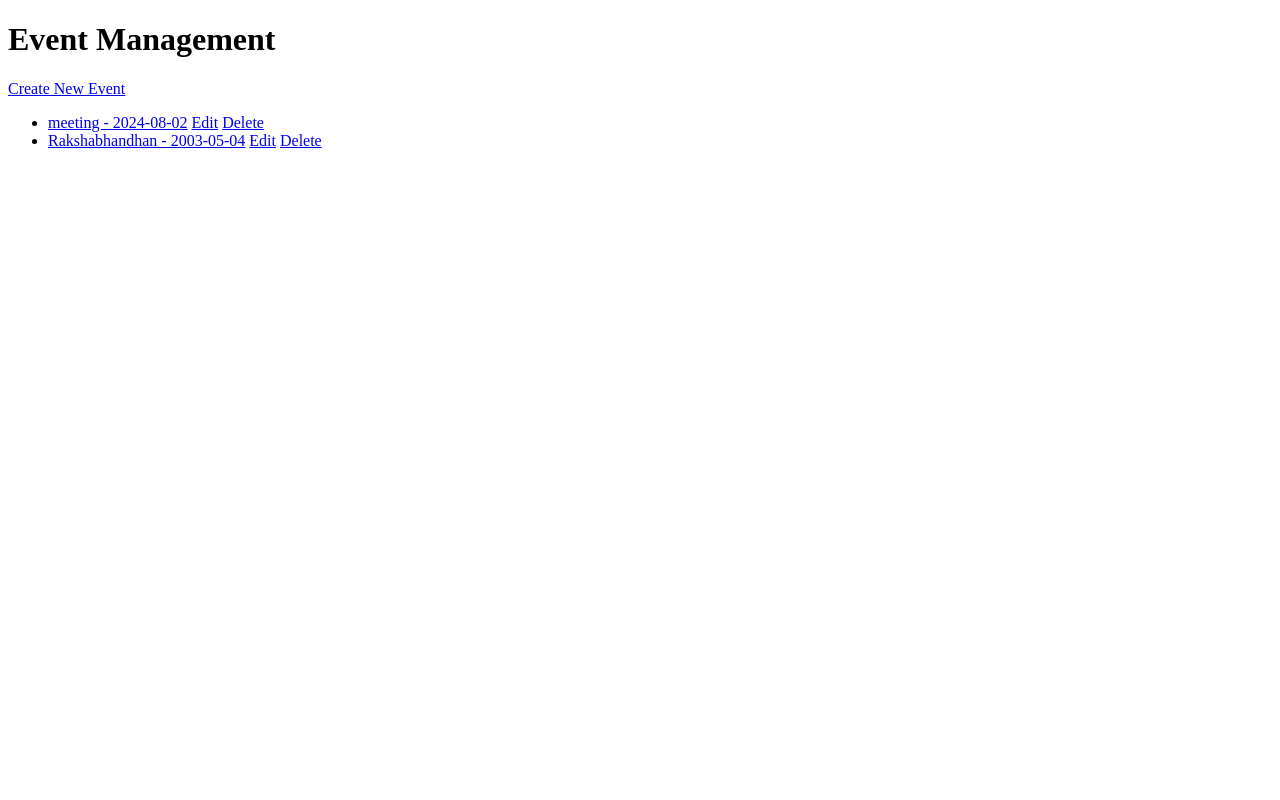
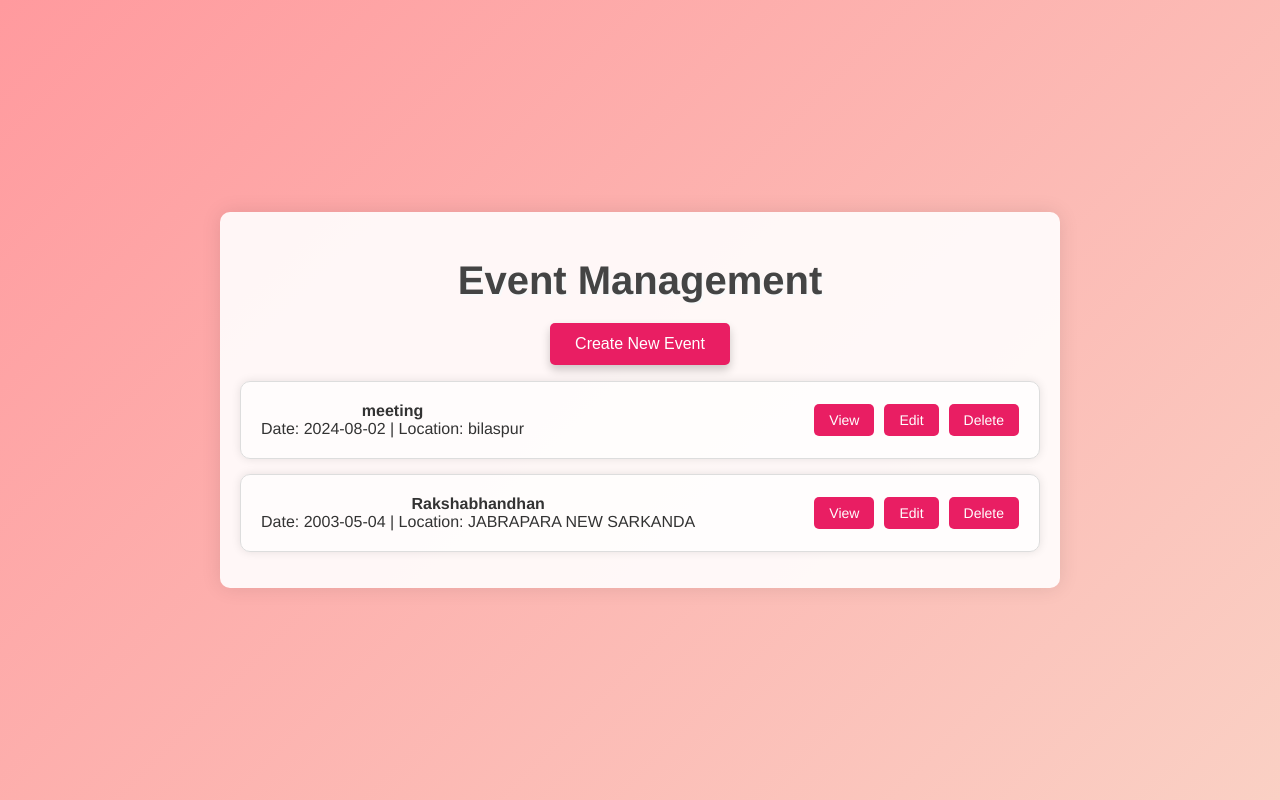
Before and after one commit to Namrata7Asati7/Event-Management, a Flask app: page / in a window 1280 px wide. Run offline with Flask 3, Linux system fonts and the light colour scheme; data comes from the database, SQL or seed files in the repository; both versions use the stored data as it was after the commit.

Commit message:
New Project

```diff
--- a/static/styles.css
+++ b/static/styles.css
@@ -0,0 +1,119 @@
+/* General Styles */
+body {
+    font-family: 'Helvetica Neue', Arial, sans-serif;
+    margin: 0;
+    padding: 0;
+    background: linear-gradient(135deg, #ff9a9e 0%, #fad0c4 100%);
+    color: #333;
+    display: flex;
+    justify-content: center;
+    align-items: center;
+    min-height: 100vh;
+}
+
+.container {
+    width: 80%;
+    max-width: 800px;
+    margin: 30px auto;
+    padding: 20px;
+    background-color: rgba(255, 255, 255, 0.9);
+    border-radius: 10px;
+    box-shadow: 0px 0px 20px rgba(0, 0, 0, 0.1);
+    text-align: center;
+}
+
+h1 {
+    font-size: 2.5em;
+    color: #444;
+    margin-bottom: 20px;
+    text-shadow: 2px 2px #f8f9fa;
+}
+
+a {
+    color: #007BFF;
+    text-decoration: none;
+}
+
+a:hover {
+    text-decoration: underline;
+}
+
+ul {
+    list-style-type: none;
+    padding: 0;
+}
+
+li {
+    background-color: rgba(255, 255, 255, 0.7);
+    margin: 15px 0;
+    padding: 20px;
+    border: 1px solid #ddd;
+    border-radius: 10px;
+    display: flex;
+    justify-content: space-between;
+    align-items: center;
+    box-shadow: 0px 0px 10px rgba(0, 0, 0, 0.1);
+}
+
+label {
+    display: block;
+    margin-bottom: 8px;
+    font-weight: bold;
+    color: #555;
+}
+
+input[type="text"],
+input[type="date"],
+textarea {
+    width: 100%;
+    padding: 12px;
+    margin-bottom: 15px;
+    border: 1px solid #ddd;
+    border-radius: 5px;
+    box-sizing: border-box;
+    font-size: 16px;
+    background-color: #f8f9fa;
+}
+
+textarea {
+    resize: vertical;
+    min-height: 100px;
+}
+
+button {
+    padding: 12px 25px;
+    font-size: 16px;
+    color: #fff;
+    background-color: #e91e63;
+    border: none;
+    border-radius: 5px;
+    cursor: pointer;
+    box-shadow: 0px 5px 10px rgba(0, 0, 0, 0.2);
+    transition: background-color 0.3s ease, transform 0.2s ease;
+}
+
+button:hover {
+    background-color: #d81b60;
+    transform: translateY(-2px);
+}
+
+.event-actions a {
+    margin-left: 10px;
+    padding: 8px 15px;
+    background-color: #e91e63;
+    border: none;
+    border-radius: 5px;
+    color: #fff;
+    font-size: 14px;
+    text-decoration: none;
+    transition: background-color 0.3s ease;
+}
+
+.event-actions a:hover {
+    background-color: #d81b60;
+}
+
+.event-actions {
+    display: flex;
+    justify-content: space-around;
+}
--- a/templates/create_event.html
+++ b/templates/create_event.html
@@ -3,10 +3,12 @@
 <head>
     <meta charset="UTF-8">
     <title>Create Event</title>
+    <link rel="stylesheet" type="text/css" href="{{ url_for('static', filename='styles.css') }}">
 </head>
 <body>
+    <div class="container">
         <h1>Create Event</h1>
-    <form action="{{ url_for('create_event') }}" method="POST">
+        <form method="POST" action="{{ url_for('create_event') }}">
             <label for="event_name">Event Name:</label>
             <input type="text" id="event_name" name="event_name" required><br>
 
@@ -21,5 +23,7 @@
 
             <button type="submit">Create Event</button>
         </form>
+    </div>
+
 </body>
 </html>
--- a/templates/edit_event.html
+++ b/templates/edit_event.html
@@ -3,6 +3,7 @@
 <head>
     <meta charset="UTF-8">
     <title>Edit Event</title>
+    <link rel="stylesheet" type="text/css" href="{{ url_for('static', filename='styles.css') }}">
 </head>
 <body>
     <h1>Edit Event</h1>
--- a/templates/event_details.html
+++ b/templates/event_details.html
@@ -3,6 +3,8 @@
 <head>
     <meta charset="UTF-8">
     <title>Event Details</title>
+    <link rel="stylesheet" type="text/css" href="{{ url_for('static', filename='styles.css') }}">
+
 </head>
 <body>
     <h1>{{ event[1] }}</h1>
--- a/templates/home.html
+++ b/templates/home.html
@@ -3,18 +3,27 @@
 <head>
     <meta charset="UTF-8">
     <title>Event Management</title>
+    <link rel="stylesheet" type="text/css" href="{{ url_for('static', filename='styles.css') }}">
 </head>
 <body>
+    <div class="container">
         <h1>Event Management</h1>
-    <a href="{{ url_for('create_event') }}">Create New Event</a>
+        <a href="{{ url_for('create_event') }}"><button>Create New Event</button></a>
         <ul>
             {% for event in events %}
             <li>
-            <a href="{{ url_for('event_details', event_id=event[0]) }}">{{ event[1] }} - {{ event[2] }}</a>
+                <div>
+                    <strong>{{ event[1] }}</strong><br>
+                    Date: {{ event[2] }} | Location: {{ event[3] }}
+                </div>
+                <div class="event-actions">
+                    <a href="{{ url_for('event_details', event_id=event[0]) }}">View</a>
                     <a href="{{ url_for('edit_event', event_id=event[0]) }}">Edit</a>
                     <a href="{{ url_for('delete_event', event_id=event[0]) }}">Delete</a>
+                </div>
             </li>
             {% endfor %}
         </ul>
+    </div>
 </body>
 </html>
```
Also changed, not shown: events.db. Lines whose indentation alone changed are shown as unchanged.
